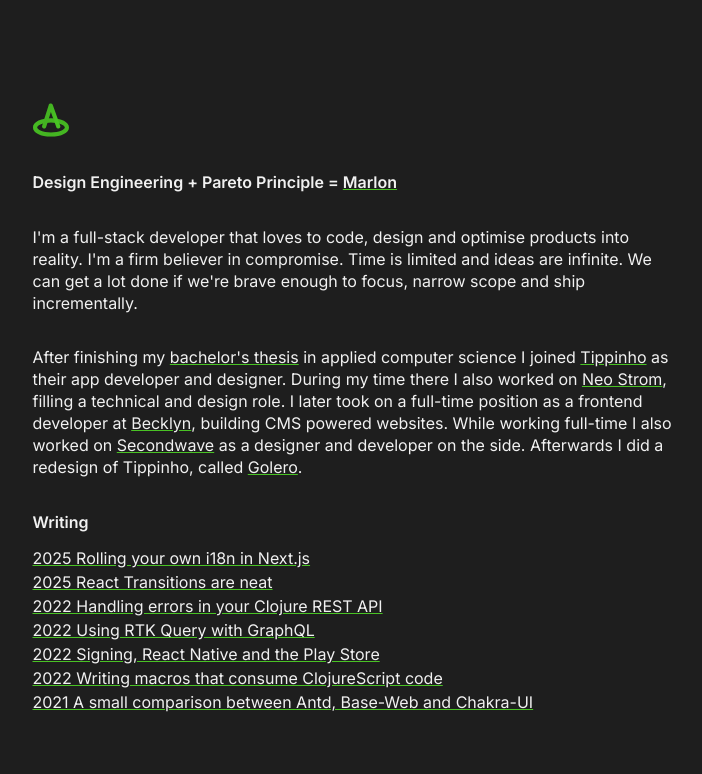
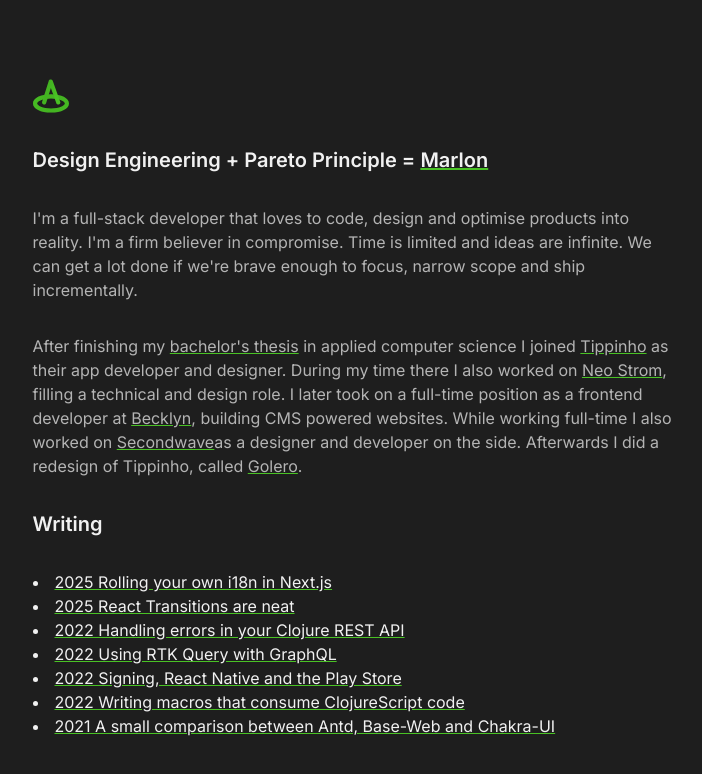
Before and after one commit to marlonschlosshauer/marlonschlosshauer.de, a Next.js app: page / in a window 1280 px wide. Shown: the top 774 px of the page, without its empty margins (280-982 px from the left). Built offline with nearby package versions, Linux system fonts and the light colour scheme.

Commit message:
Rework landing page & headline text size

```diff
--- a/src/app/page.mdx
+++ /dev/null
@@ -1,23 +0,0 @@
-import { buildMetadata } from "@/lib/meta";
-
-export const metadata = buildMetadata({
-    title: "Optimise into existence",
-    description:
-        "Fullstack Developer from Germany who loves to build, design and optimize products into reality.",
-});
-
-# Design Engineering + Pareto Principle = [Marlon](https://github.com/marlonschlosshauer)
-
-I'm a full-stack developer that loves to code, design and optimise products into reality. I'm a firm believer in compromise. Time is limited and ideas are infinite. We can get a lot done if we're brave enough to focus, narrow scope and ship incrementally.
-
-After finishing my [bachelor's thesis](https://github.com/marlonschlosshauer/thesis) in applied computer science I joined [Tippinho](https://www.figma.com/design/Wg2c9sk6nqbeWrydDOxCMg/Portfolio--Tippinho?node-id=0-1&t=euCBXXiFDOqdV9dh-1) as their app developer and designer. During my time there I also worked on [Neo Strom](https://www.figma.com/design/vbdX85EQ4ALcO1Txeeu4do/Portfolio--Neo-Strom?node-id=0-1&t=qyTLYo9BRQ5HifD8-1), filling a technical and design role. I later took on a full-time position as a frontend developer at [Becklyn](https://becklyn.com), building CMS powered websites. While working full-time I also worked on [Secondwave](https://www.figma.com/design/KgLQExaQWOnNiDD7zsw6e9/Portfolio--Secondwave?node-id=0-1&t=jy94MQDD9AeEXfUE-1) as a designer and developer on the side. Afterwards I did a redesign of Tippinho, called [Golero](https://www.figma.com/design/Wg2c9sk6nqbeWrydDOxCMg/Portfolio--Tippinho?node-id=6-5924&t=VgC4hyVQZblLkrTo-4).
-
-## Writing
-
--   [2025 Rolling your own i18n in Next.js](/blog/rolling-your-own-i18n)
--   [2025 React Transitions are neat](/blog/transitions-are-neat)
--   [2022 Handling errors in your Clojure REST API](/blog/handling-errors-in-clojure-api)
--   [2022 Using RTK Query with GraphQL](/blog/rtk-query-graphql)
--   [2022 Signing, React Native and the Play Store](/blog/signing-and-react-native)
--   [2022 Writing macros that consume ClojureScript code](/blog/clojurescript-in-macros)
--   [2021 A small comparison between Antd, Base-Web and Chakra-UI](/blog/comparing-ui-frameworks)
--- /dev/null
+++ b/src/app/page.tsx
@@ -0,0 +1,84 @@
+import { Metadata } from "next";
+import { Link } from "@/components/shared/link/Link";
+import { buildMetadata } from "@/lib/meta";
+
+export const metadata: Metadata = buildMetadata({
+    title: "Optimise into existence",
+    description:
+        "Fullstack Developer from Germany who loves to build, design and optimize products into reality.",
+});
+
+export default function Page() {
+    return (
+        <div className="flex flex-col gap-8">
+            <h1 className="font-semibold text-xl">
+                Design Engineering + Pareto Principle ={" "}
+                <Link href="https://github.com/marlonschlosshauer">Marlon</Link>
+            </h1>
+            <p className="text-white-alt">
+                I'm a full-stack developer that loves to code, design and optimise products into
+                reality. I'm a firm believer in compromise. Time is limited and ideas are infinite.
+                We can get a lot done if we're brave enough to focus, narrow scope and ship
+                incrementally.
+            </p>
+            <p className="text-white-alt">
+                After finishing my{" "}
+                <Link href="https://github.com/marlonschlosshauer/thesis">bachelor's thesis</Link>{" "}
+                in applied computer science I joined{" "}
+                <Link href="https://www.figma.com/design/Wg2c9sk6nqbeWrydDOxCMg/Portfolio--Tippinho?node-id=0-1&t=euCBXXiFDOqdV9dh-1">
+                    Tippinho
+                </Link>{" "}
+                as their app developer and designer. During my time there I also worked on{" "}
+                <Link href="https://www.figma.com/design/vbdX85EQ4ALcO1Txeeu4do/Portfolio--Neo-Strom?node-id=0-1&t=qyTLYo9BRQ5HifD8-1">
+                    Neo Strom
+                </Link>
+                , filling a technical and design role. I later took on a full-time position as a
+                frontend developer at <Link href="https://becklyn.com">Becklyn</Link>, building CMS
+                powered websites. While working full-time I also worked on{" "}
+                <Link href="https://www.figma.com/design/KgLQExaQWOnNiDD7zsw6e9/Portfolio--Secondwave?node-id=0-1&t=jy94MQDD9AeEXfUE-1">
+                    Secondwave
+                </Link>
+                as a designer and developer on the side. Afterwards I did a redesign of Tippinho,
+                called{" "}
+                <Link href="https://www.figma.com/design/Wg2c9sk6nqbeWrydDOxCMg/Portfolio--Tippinho?node-id=6-5924&t=VgC4hyVQZblLkrTo-4">
+                    Golero
+                </Link>
+                .
+            </p>
+            <h2 className="font-semibold text-xl">Writing</h2>
+            <ul className="list-disc list-inside">
+                <li>
+                    <Link href="/blog/rolling-your-own-i18n">
+                        2025 Rolling your own i18n in Next.js
+                    </Link>
+                </li>
+                <li>
+                    <Link href="/blog/transitions-are-neat">2025 React Transitions are neat</Link>
+                </li>
+                <li>
+                    <Link href="/blog/handling-errors-in-clojure-api">
+                        2022 Handling errors in your Clojure REST API
+                    </Link>
+                </li>
+                <li>
+                    <Link href="/blog/rtk-query-graphql">2022 Using RTK Query with GraphQL</Link>
+                </li>
+                <li>
+                    <Link href="/blog/signing-and-react-native">
+                        2022 Signing, React Native and the Play Store
+                    </Link>
+                </li>
+                <li>
+                    <Link href="/blog/clojurescript-in-macros">
+                        2022 Writing macros that consume ClojureScript code
+                    </Link>
+                </li>
+                <li>
+                    <Link href="/blog/comparing-ui-frameworks">
+                        2021 A small comparison between Antd, Base-Web and Chakra-UI
+                    </Link>
+                </li>
+            </ul>
+        </div>
+    );
+}
--- a/src/mdx-components.tsx
+++ b/src/mdx-components.tsx
@@ -11,20 +11,20 @@ type AnchorProps = ComponentPropsWithoutRef<"a">;
 type CodeProps = ComponentPropsWithoutRef<"code">;
 
 const components: MDXComponents = {
-    h1: (props: HeadingProps) => <h1 className="font-semibold mb-8" {...props} />,
+    h1: (props: HeadingProps) => <h1 className="font-semibold mb-8 text-2xl" {...props} />,
     h2: (props: HeadingProps) => (
         <Anchor className=" mt-8 my-3">
-            <h2 className="font-semibold" {...props} />
+            <h2 className="font-semibold text-xl" {...props} />
         </Anchor>
     ),
     h3: (props: HeadingProps) => (
         <Anchor className=" mt-8 my-3">
-            <h3 className="font-semibold" {...props} />
+            <h3 className="font-semibold text-xl" {...props} />
         </Anchor>
     ),
     h4: (props: HeadingProps) => (
         <Anchor>
-            <h4 className="font-medium" {...props} />
+            <h4 className="font-medium text-lg" {...props} />
         </Anchor>
     ),
     p: (props: ParagraphProps) => <p className="leading-snug my-8" {...props} />,
```
